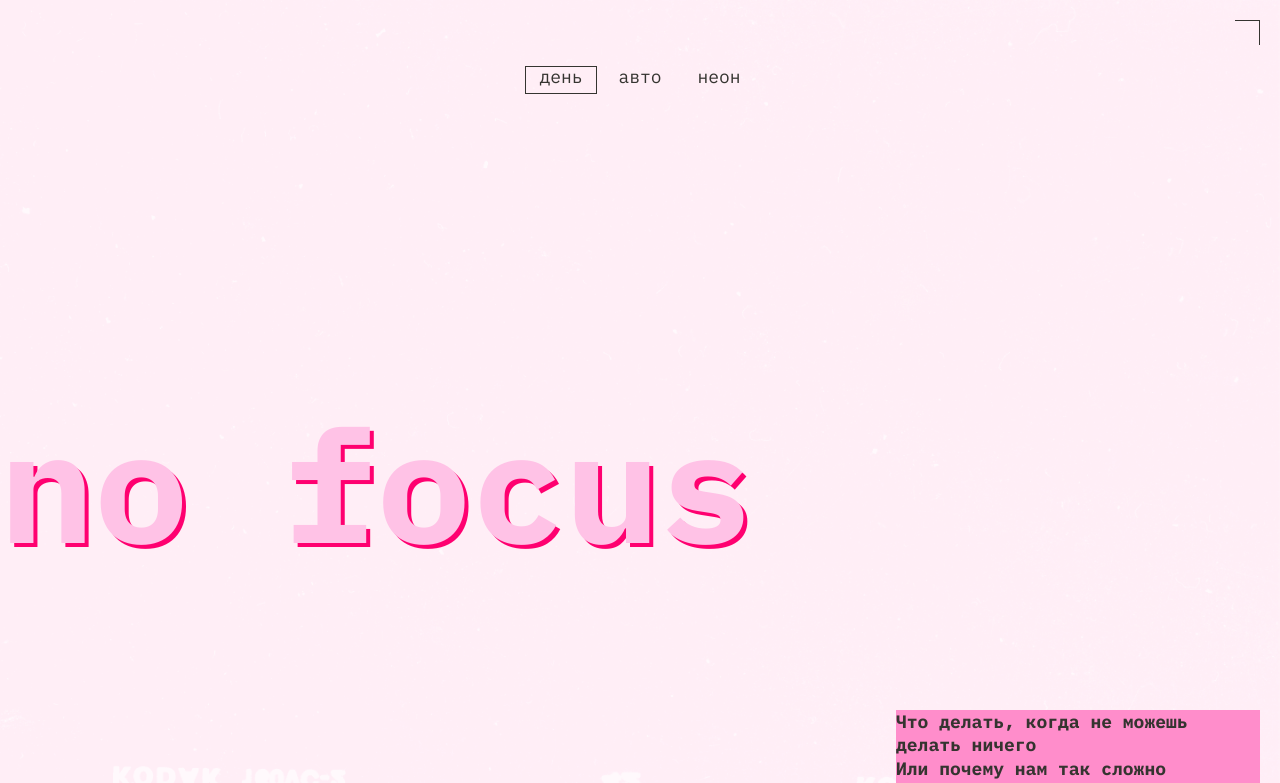
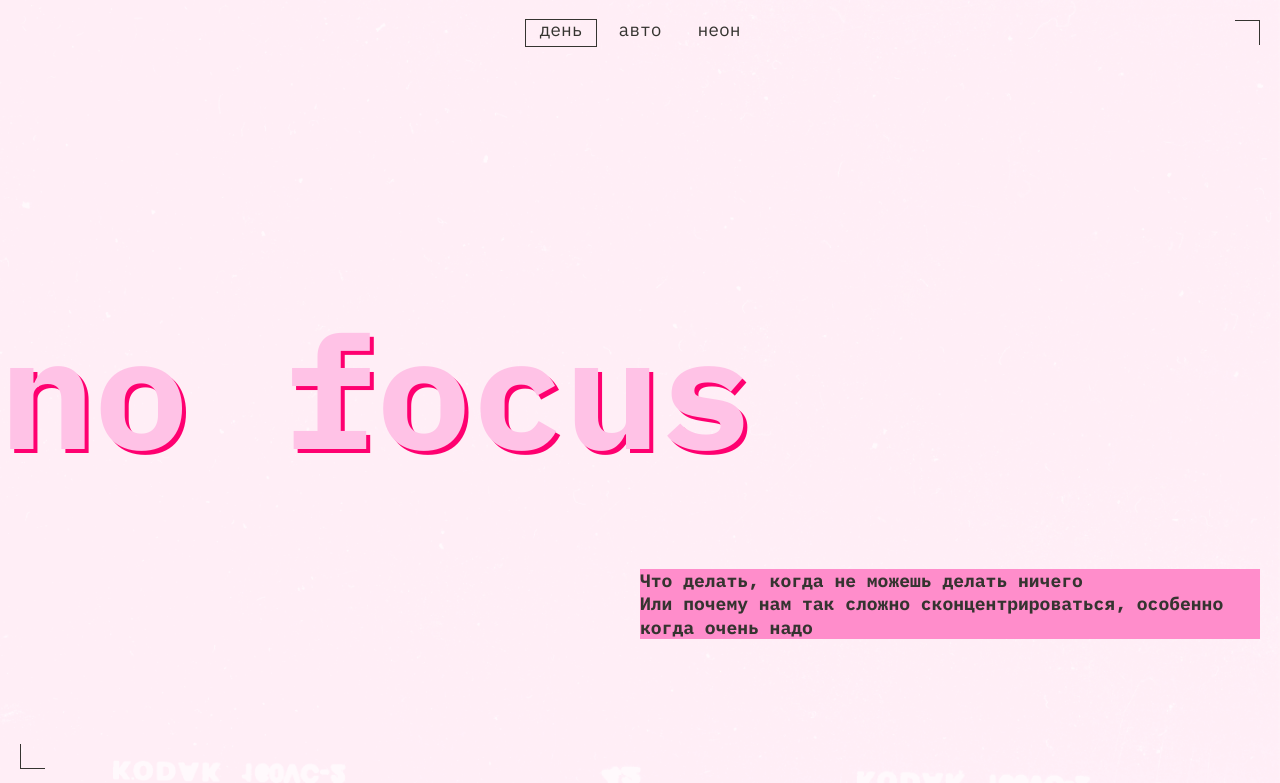
Before and after one commit to kirillhaifa/slozhno-sosredotochitsya, a website: page index.html in a window 1280 px wide. Both pictures are taken after a click on the button "день". Shown: the top 783 px of the page. Drawn offline with Linux system fonts and the light colour scheme.

Commit message:
ready 1.20

```diff
--- a/styles/dark.css
+++ b/styles/dark.css
@@ -17,6 +17,19 @@
     --accent-text: #000028;
     --main-text: #f1b2ce;
     --accent-header: #db00ff;
+
+  }
+
+  .page {
+    --accent-color: #ff0070;
+    --accent-text: #000028;
+    --main-text: #f1b2ce;
+    --accent-header: #db00ff;
+    background-image: url(../images/cover-image-dark.png);
+    background-repeat: no-repeat;
+    background-position: center;
+    background-size: cover;
+    background-attachment: fixed;
   }
 }
 
--- a/styles/style.css
+++ b/styles/style.css
@@ -4,7 +4,6 @@
 
 .header {
   position: relative;
-  height: 1024px;
   display: grid;
   grid-template-columns: 1fr;
   grid-template-rows: repeat(4, auto);
@@ -13,6 +12,13 @@
     'nav'
     'title'
     'text';
+}
+
+.theme_light .header {
+  background-image: url(../images/cover-image-light.png);
+  background-repeat: no-repeat;
+  background-position: center;
+  background-size: cover;
 }
 
 .header::before {
@@ -90,16 +96,8 @@
 .header__theme-menu {
   grid-area: nav;
   justify-self: end;
-  margin-top: clamp(76.5px, 6.0628vh, 147.5px);
-  margin-bottom: clamp(66.5px, 9.955vh, 174.5px);
-}
-
-@media (min-width: 600px) {
-
-  .header__theme-menu {
-    margin-top: 13vh;
-    margin-bottom: 10.955vh;
-  }
+  margin-top: clamp(4.65625rem, -2.4406rem + 30.2799vw, 12.09375rem);
+  margin-bottom: clamp(4.15625rem, -2.2846rem + 27.4809vw, 10.90625rem);
 }
 
 @media (min-width: 900px) {
@@ -185,7 +183,7 @@
 
 .header__title {
   grid-area: title;
-  margin-bottom: 7.1614vh;
+  margin-bottom: clamp(55px, calc(55px + ((100vw - 375px) * 1.07)), 162px);
   margin-left: 10px;
   color: var(--accent-header);
   font-weight: 700;
@@ -212,12 +210,11 @@
 
 .header__text {
   grid-area: text;
-  display: inline-block;
+
   justify-self: end;
-  width: 355px;
-  height: 117px;
+  max-width: 364px;
   margin: 0 10px;
-  margin-bottom: clamp(4.125rem, 9.9802vh, 11.4375rem);
+  margin-bottom: clamp(66px, calc(66px + ((100vw - 375px) * 1.17)), 183px);
   color: var(--accent-text);
   font-weight: 700;
   font-size: 18px;
@@ -229,7 +226,6 @@
 
   .header__text {
     margin-right: 20px;
-    width: 364px;
   }
 }
 
@@ -243,6 +239,7 @@
 
 .main {
   padding: 39px 10px 0;
+  background-color: var(--accent-text);
 }
 
 @media (width >= 600px) {
@@ -459,11 +456,12 @@
 .footer {
   position: relative;
   display: flex;
-  height: 100vh;
   justify-content: center;
   align-items: center;
+  height: clamp(41.6875rem, 20.3969rem + 90.8397vw, 64rem);
   max-height: 768px;
   padding: 10px;
+  background-color: var(--accent-text);
 }
 
 .footer__title {
```
